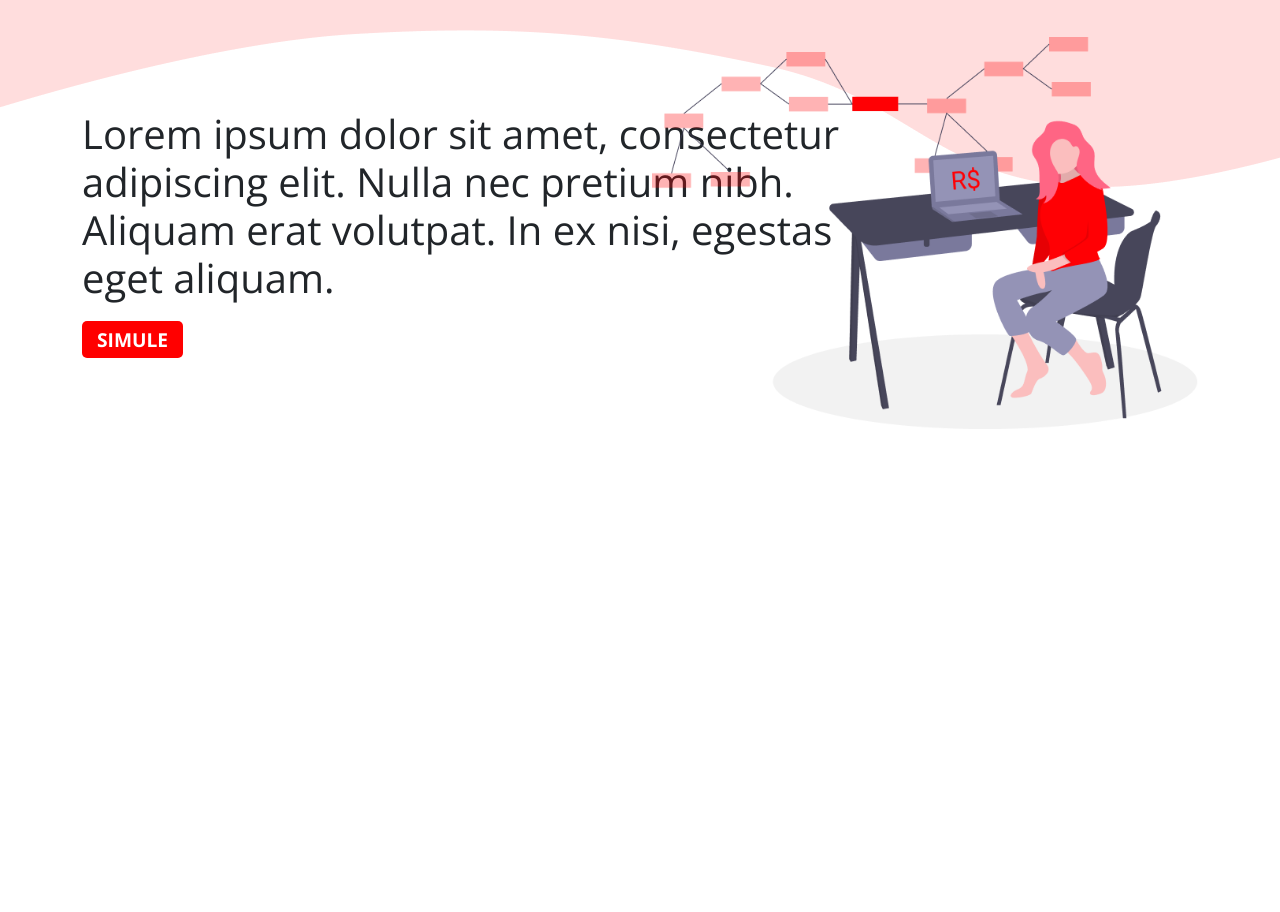
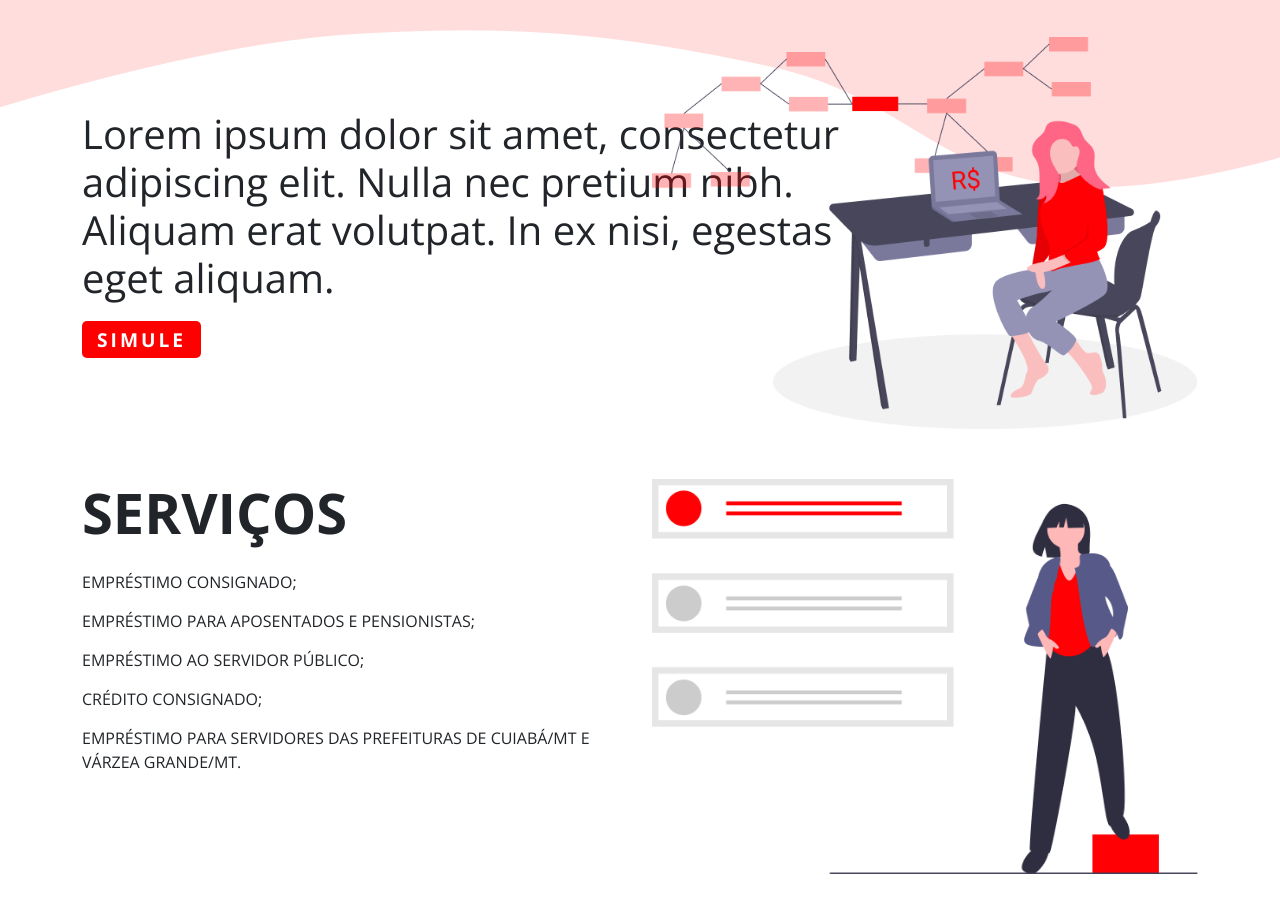
Before and after one commit to fogeid/fortecredmt-site, a plain HTML site: page index.html in a window 1280 px wide. Shown: the part 166-1078 px from the top of the page. Before the commit the page ends 800 px from the top, so only its background shows below. Drawn offline with nearby package versions, Linux system fonts and the light colour scheme.

Commit message:
add section service

```diff
--- a/css/style.css
+++ b/css/style.css
@@ -10,6 +10,7 @@ body {
   font-weight: bold;
   text-transform: uppercase;
   text-decoration: none;
+  letter-spacing: 3px;
   padding: 5px 15px;
   color: #ffffff;
   background-color: #ff0000;
@@ -22,6 +23,7 @@ body {
   background-color: #5f0000;
 }
 
+/* HEADER */
 .header__content {
   background: url("../assets/top.png") no-repeat center;
   height: 353px;
@@ -54,3 +56,24 @@ body {
 .intro__content .intro__img img {
   width: 100%;
 }
+
+/* SERVICE */
+.service__content {
+  position: relative;
+  top: -100px;
+}
+
+.service__content .service__description h2 {
+  font-size: 3.5rem;
+  font-weight: bold;
+}
+
+.service__content .service__description ul li {
+  margin: 15px 0;
+}
+
+.service__content .service__img img {
+  width: 100%;
+}
+
+/* SIMULATION */
--- a/index.html
+++ b/index.html
@@ -6,8 +6,8 @@
     <meta http-equiv="X-UA-Compatible" content="IE=edge">
     <meta name="viewport" content="width=device-width, initial-scale=1.0">
     <title>ForteCred MT - Emprestimo Consignado</title>
-    <link rel="stylesheet" href="/css/reset.css">
-    <link rel="stylesheet" href="/css/style.css">
+    <link rel="stylesheet" href="css/reset.css">
+    <link rel="stylesheet" href="css/style.css">
     <link href="https://cdn.jsdelivr.net/npm/bootstrap@5.0.0-beta2/dist/css/bootstrap.min.css" rel="stylesheet"
         integrity="sha384-BmbxuPwQa2lc/FVzBcNJ7UAyJxM6wuqIj61tLrc4wSX0szH/Ev+nYRRuWlolflfl" crossorigin="anonymous">
 
@@ -70,6 +70,40 @@
         </div>
     </section>
 
+    <!-- SERVICE -->
+    <section class="service__content">
+        <div class="container">
+            <div class="row justify-content-center">
+                <div class="service__description col-md-6">
+                    <h2 class="text-uppercase mb-4">Serviços</h2>
+                    <ul class="px-0">
+                        <li>
+                            EMPRÉSTIMO CONSIGNADO;
+                        </li>
+                        <li>
+                            EMPRÉSTIMO PARA APOSENTADOS E PENSIONISTAS;
+                        </li>
+                        <li>
+                            EMPRÉSTIMO AO SERVIDOR PÚBLICO;
+                        </li>
+                        <li>
+                            CRÉDITO CONSIGNADO;
+                        </li>
+                        <li>
+                            EMPRÉSTIMO PARA SERVIDORES DAS PREFEITURAS DE
+                            CUIABÁ/MT E VÁRZEA GRANDE/MT.
+                        </li>
+                    </ul>
+                </div>
+                <div class="service__img col-md-6">
+                    <img src="assets/service.png" alt="Serviços">
+                </div>
+            </div>
+        </div>
+    </section>
+
+    <!-- SIMULATION -->
+
     <!-- SCRIPTS -->
     <script src="https://cdn.jsdelivr.net/npm/bootstrap@5.0.0-beta2/dist/js/bootstrap.bundle.min.js"
         integrity="sha384-b5kHyXgcpbZJO/tY9Ul7kGkf1S0CWuKcCD38l8YkeH8z8QjE0GmW1gYU5S9FOnJ0"
```
